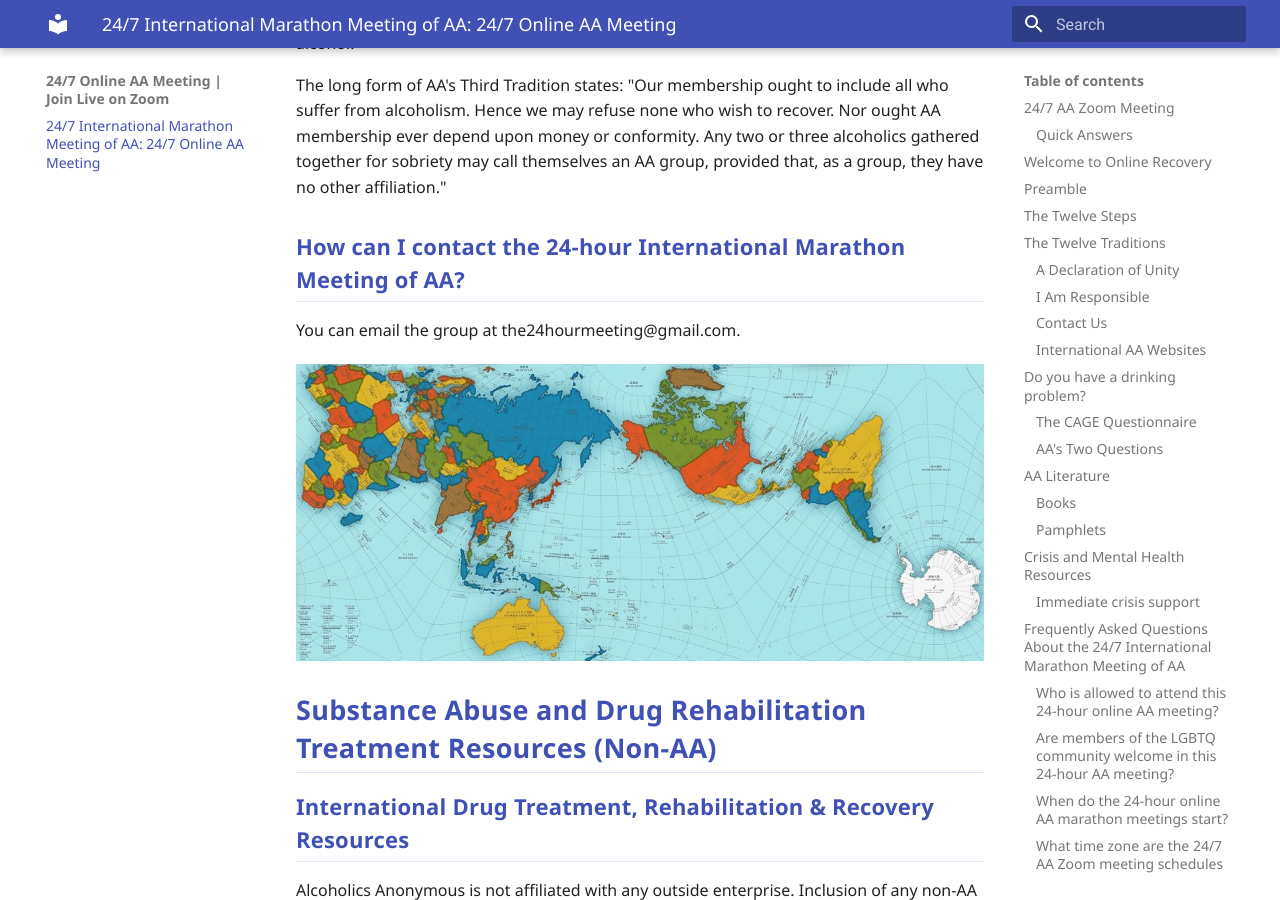
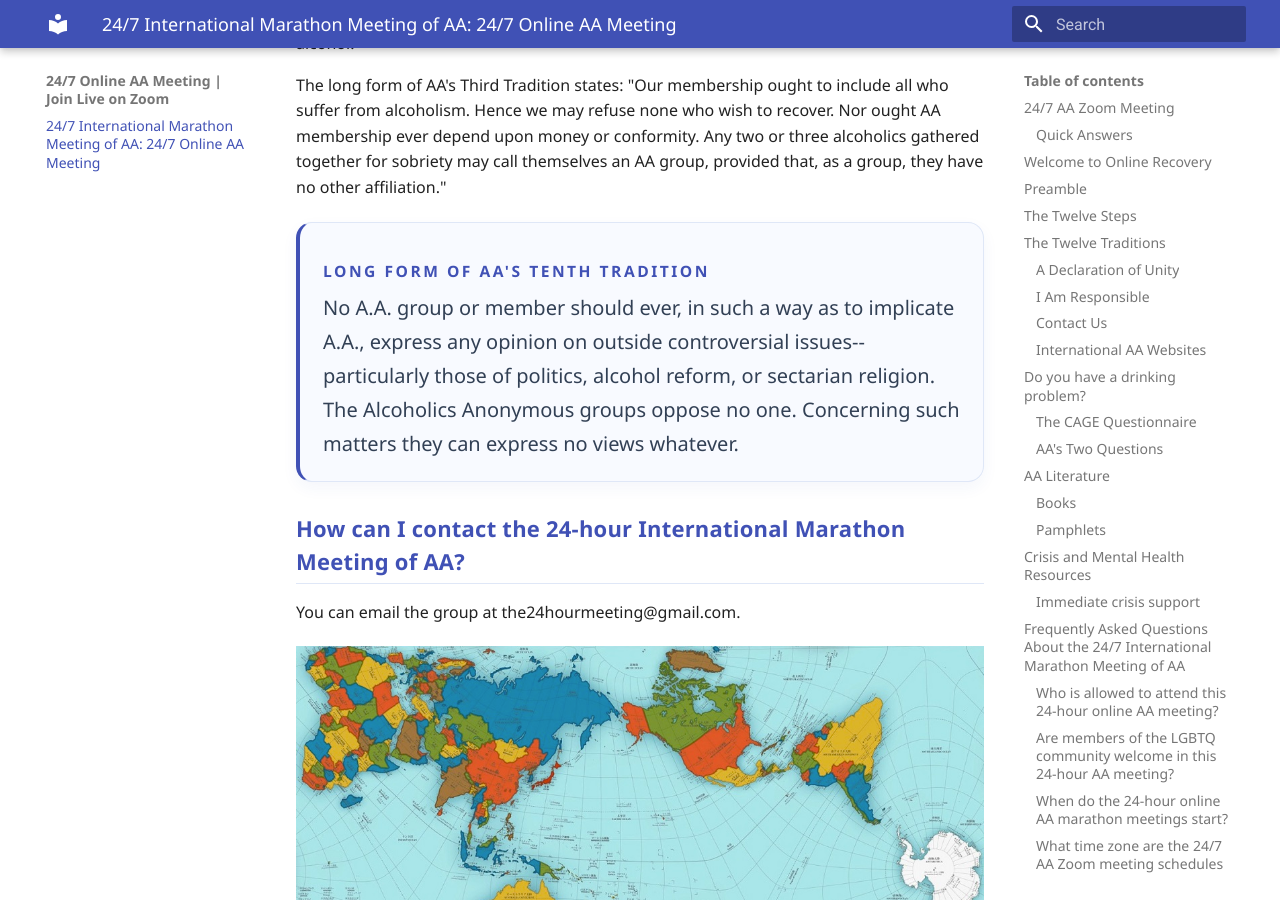
Before and after one commit to meetings03/24hourmeeting, an MkDocs documentation site: the page built from docs/index.md, in a window 1280 px wide and 900 px high, scrolled down 20234 px. Built offline with MkDocs 1.6.1 and Material for MkDocs 9.7.7, drawn with Linux system fonts in a browser that asks for light colours; comment, search, counter and statistics services are not loaded.

Commit message:
Add Tradition Ten vignette

```diff
--- a/docs/index.md
+++ b/docs/index.md
@@ -359,6 +359,11 @@
 
 The long form of AA's Third Tradition states: "Our membership ought to include all who suffer from alcoholism. Hence we may refuse none who wish to recover. Nor ought AA membership ever depend upon money or conformity. Any two or three alcoholics gathered together for sobriety may call themselves an AA group, provided that, as a group, they have no other affiliation."
 
+<div class="quote-card">
+  <p class="quote-label">Long Form of AA's Tenth Tradition</p>
+  <p class="quote-text">No A.A. group or member should ever, in such a way as to implicate A.A., express any opinion on outside controversial issues--particularly those of politics, alcohol reform, or sectarian religion. The Alcoholics Anonymous groups oppose no one. Concerning such matters they can express no views whatever.</p>
+</div>
+
 ### How can I contact the 24-hour International Marathon Meeting of AA?
 
 You can email the group at the24hourmeeting@gmail.com.
```
Also changed, not shown: site/index.html, site/search/search_index.json.
